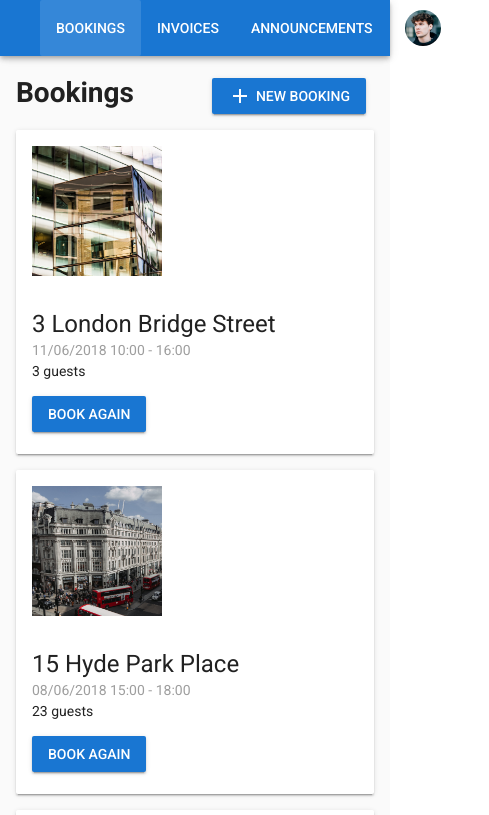
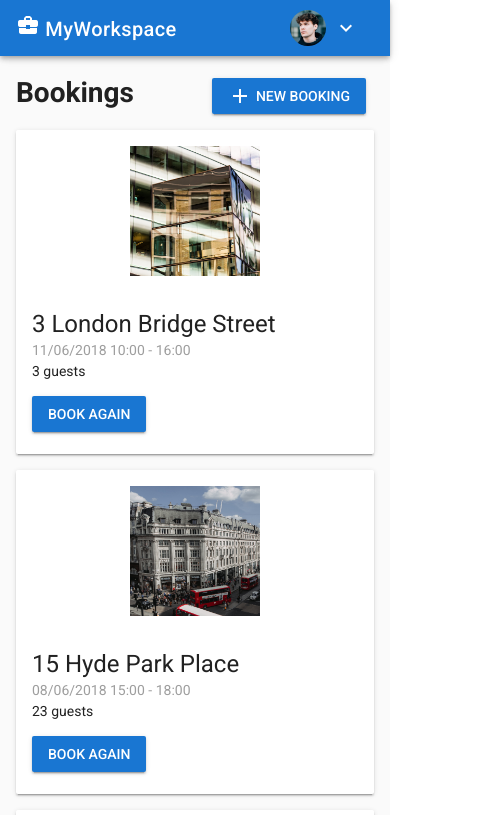
Before and after one commit to maddyalj/myworkspace, a Nuxt app: page / in a window 390 px wide. Shown: the top 815 px of the page, 489 px wide, since content can reach past the window. Built offline with nearby package versions, Linux system fonts and the light colour scheme.

Commit message:
Added responsive classes to the-navbar and homepage

```diff
--- a/components/the-navbar.vue
+++ b/components/the-navbar.vue
@@ -1,7 +1,7 @@
 <template lang="pug">
   v-toolbar(dark color='primary')
     v-toolbar-title.mr-4 #[v-icon.mb-1 business_center] MyWorkspace
-    v-toolbar-items
+    v-toolbar-items.hidden-sm-and-down
       v-btn(to='/' flat) Bookings
       v-btn(to='/invoices' flat) Invoices
       v-btn(to='/announcements' flat) Announcements
@@ -13,6 +13,14 @@
             img(src='img/avatar.jpg' alt='Display Picture')
           v-icon.ml-2 keyboard_arrow_down
         v-list
+          .hidden-md-and-up
+            v-list-tile(to='/')
+              v-list-tile-title Bookings
+            v-list-tile(to='/invoices')
+              v-list-tile-title Invoices
+            v-list-tile(to='/announcements')
+              v-list-tile-title Announcements
+            v-divider
           v-list-tile(to='/settings')
             v-icon.mr-3 settings
             v-list-tile-title Settings
@@ -44,6 +52,8 @@
       max-width: 1185px
     @media only screen and (min-width: 1904px)
       max-width: 1785px
+
+  /deep/ .toolbar__title
     @media only screen and (max-width: 599px)
-      padding: 24px
+      font-size: 18px
 </style>
--- a/pages/index.vue
+++ b/pages/index.vue
@@ -4,7 +4,7 @@
     h1.mb-3 Bookings
     v-data-iterator(:items='sortedBookings')
       v-card.mb-3(slot='item' slot-scope='props')
-        .pa-3
+        .office-image.pa-3
           img(:src='`img/offices/${getBookingOffice(props.item).id}.jpg`' width='130')
         .pa-3
           .headline {{ getBookingOffice(props.item).address }}
@@ -62,7 +62,12 @@
   /deep/ .card
     display: flex
     align-items: center
+    @media only screen and (max-width: 490px)
+      display: block
+      text-align: center
 
   img
     display: block
+    margin: auto
+
 </style>
```
